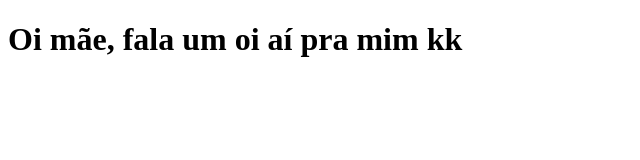
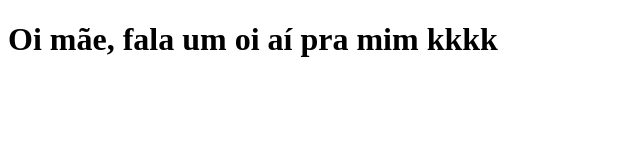
Before and after one commit to GabrielHenrique0/clone-tabnews, a Next.js app: page / in a window 1280 px wide. Shown: the top 160 px of the page, without its empty margins (0-640 px from the left). Built offline with nearby package versions, Linux system fonts and the light colour scheme.

Commit message:
modifica a frase

```diff
--- a/pages/index.js
+++ b/pages/index.js
@@ -1,5 +1,5 @@
 function Home() {
-    return <h1>Oi mãe, fala um oi aí pra mim kk</h1>
+    return <h1>Oi mãe, fala um oi aí pra mim kkkk</h1>
 }
 
 export default Home;
```
